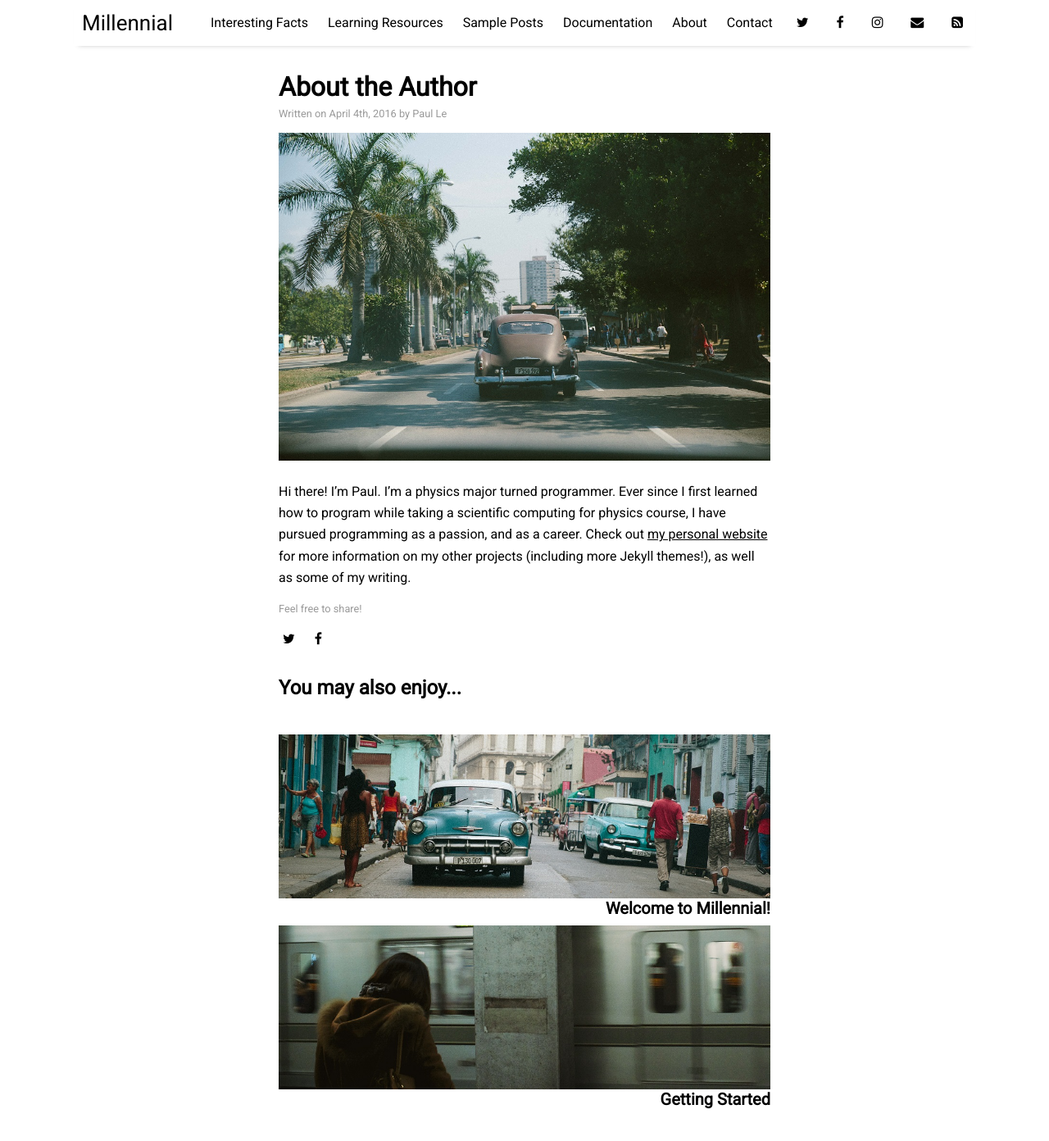
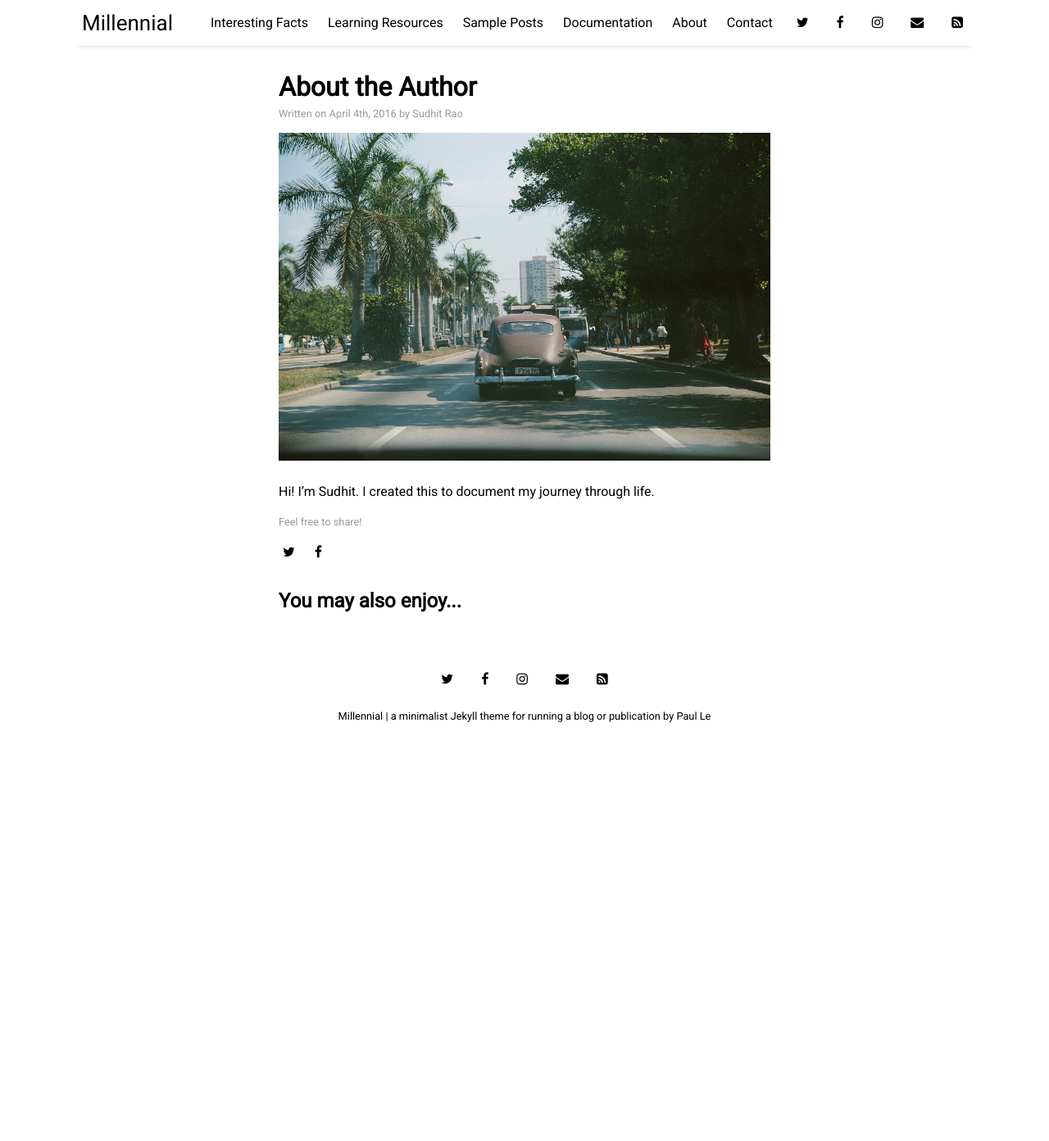
Before and after one commit to SudhitRao/sudhit.github.io, a Jekyll site: the page built from _posts/2016-04-04-about-the-author.md, in a window 1280 px wide and 1400 px high. Shown: the top 1392 px of the window at 82% size. Built offline with Jekyll 4.4.1, drawn with Linux system fonts in a browser that asks for light colours; nearby versions of some CDN libraries.

Commit message:
modified about author

```diff
--- a/_posts/2016-04-04-about-the-author.md
+++ b/_posts/2016-04-04-about-the-author.md
@@ -1,10 +1,10 @@
 ---
 layout: post
 title: "About the Author"
-author: "Paul Le"
+author: "Sudhit Rao"
 categories: facts
-tags: [sample]
+tags: [about]
 image: cuba-2.jpg
 ---
 
-Hi there! I'm Paul. I’m a physics major turned programmer. Ever since I first learned how to program while taking a scientific computing for physics course, I have pursued programming as a passion, and as a career. Check out [my personal website](https://www.lenpaul.com/) for more information on my other projects (including more Jekyll themes!), as well as some of my writing.
+Hi! I'm Sudhit. I created this to document my journey through life.
```
Also changed, not shown: 2 other files.
